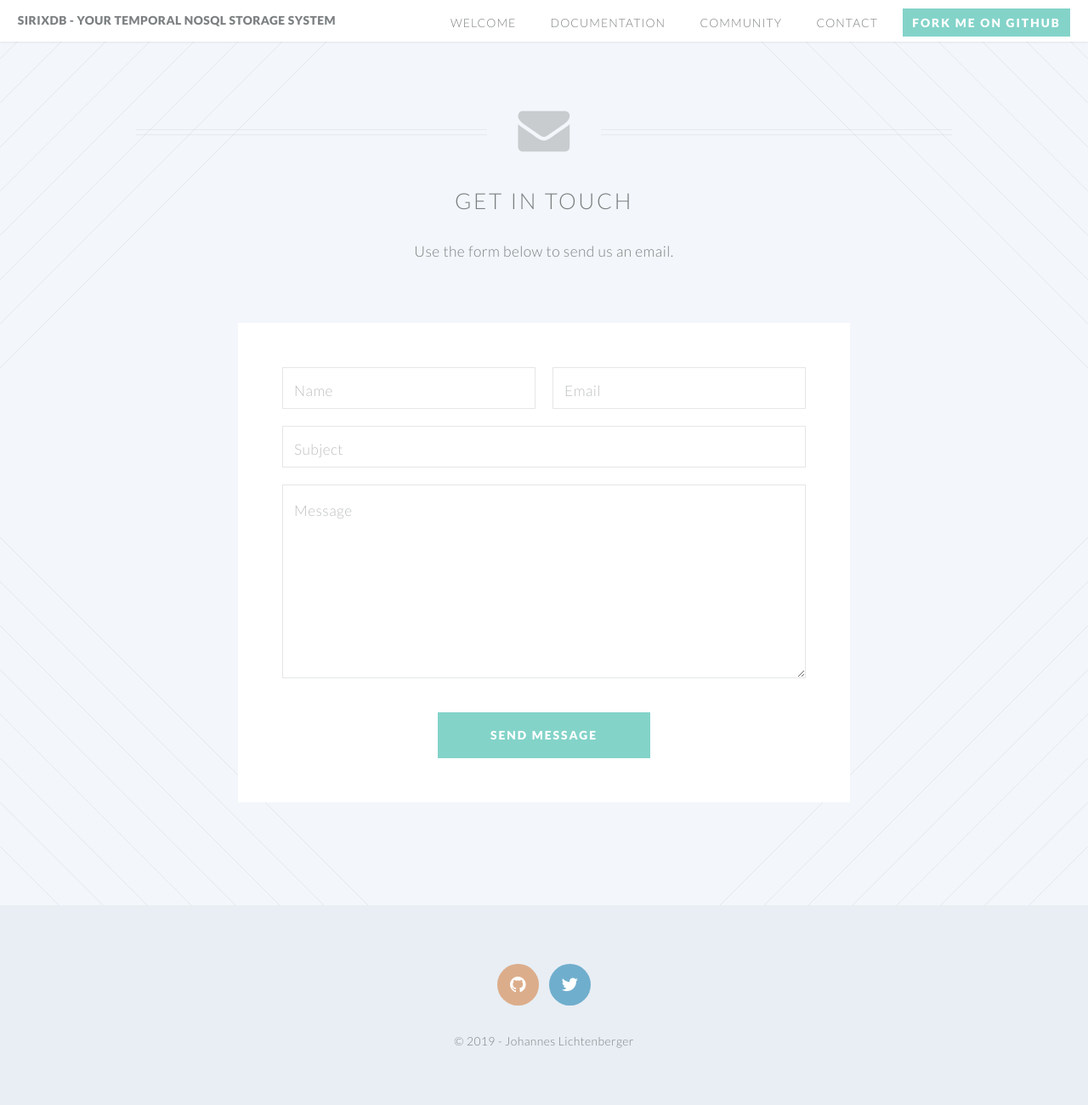
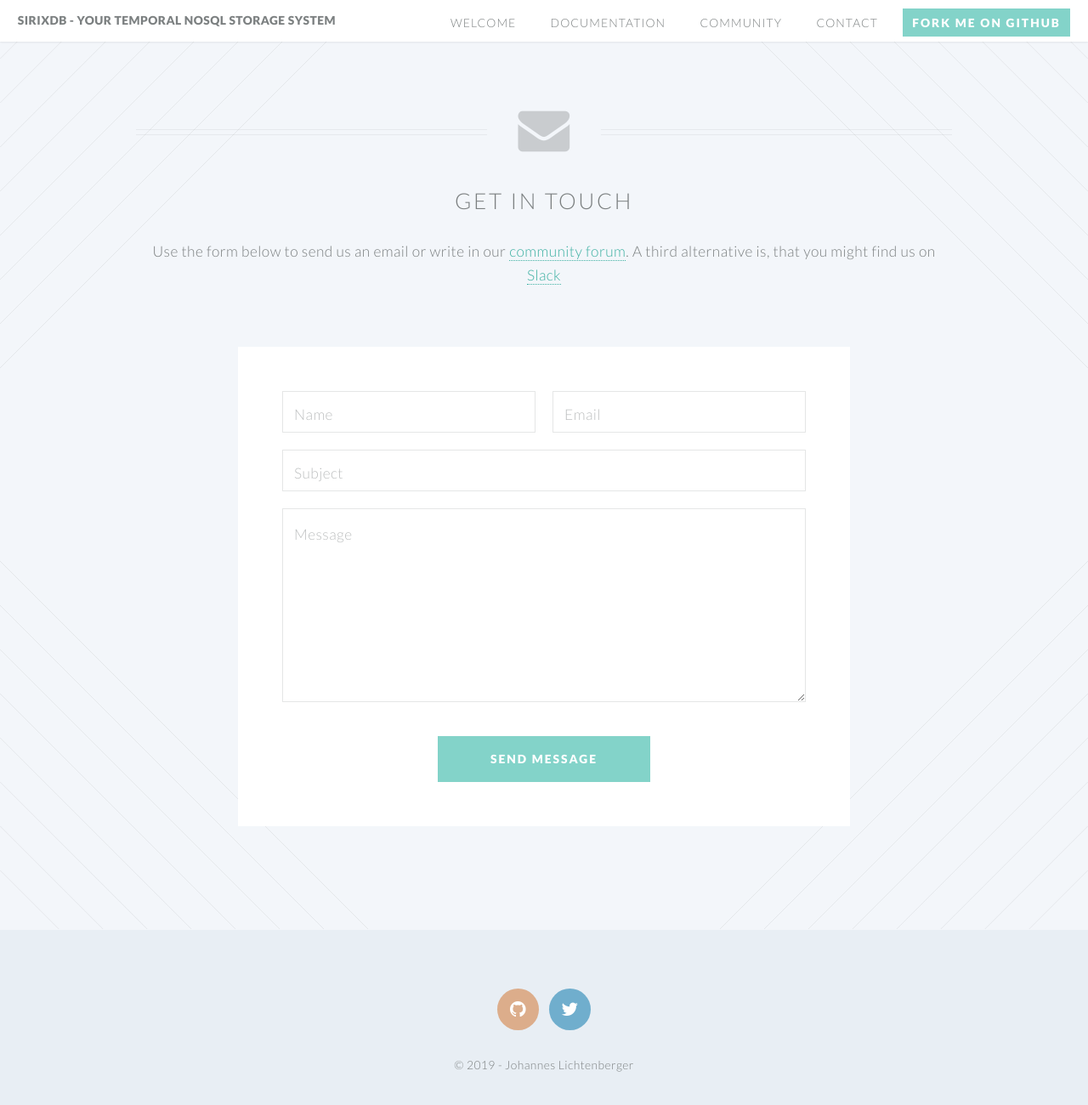
Before and after one commit to sirixdb/sirixdb.github.io, a Jekyll site: the page built from contact.html, in a window 1280 px wide and 1330 px high. Shown: the top 1300 px of the window at 85% size. Built offline with Jekyll 4.4.1, drawn with Linux system fonts in a browser that asks for light colours.

Commit message:
Update contact.html

```diff
--- a/contact.html
+++ b/contact.html
@@ -8,7 +8,7 @@ layout: default
 				<header class="special container">
 					<span class="icon fa-envelope"></span>
 					<h2>Get In Touch</h2>
-					<p>Use the form below to send us an email.</p>
+					<p>Use the form below to send us an email or write in our <a href="https://sirix.discourse.group">community forum</a>. A third alternative is, that you might find us on <a href="https://sirixdb.slack.com/">Slack</a></p>
 				</header>
 
 				<!-- One -->
```
